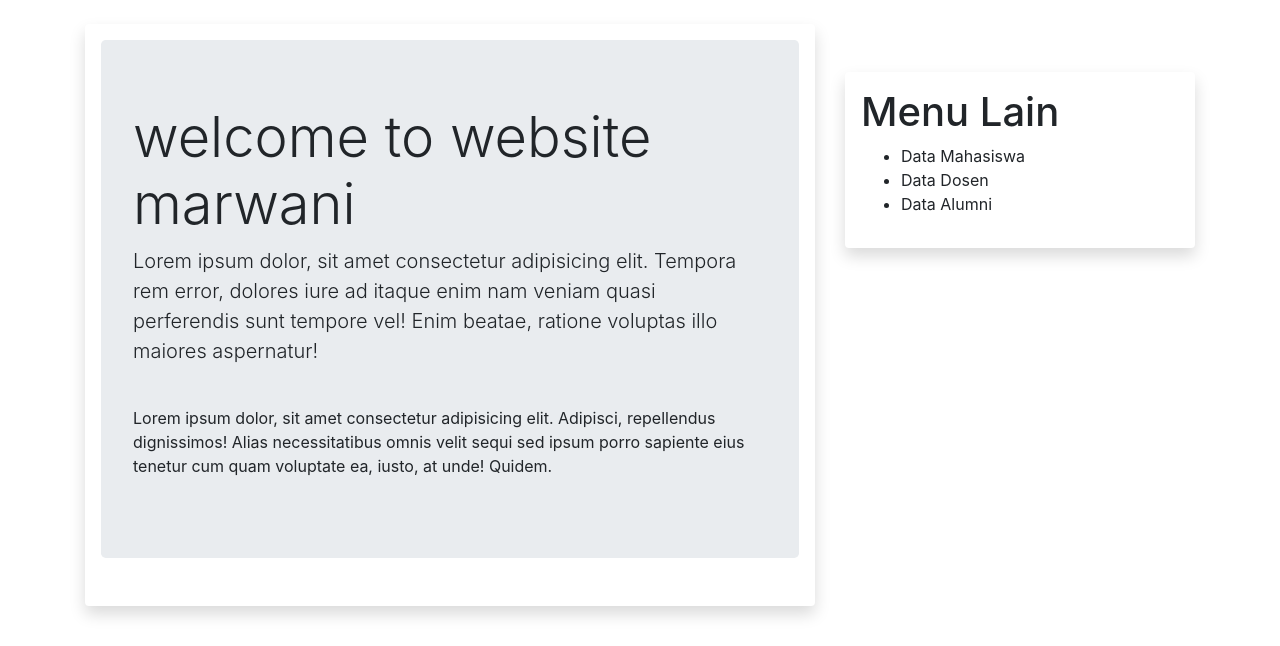
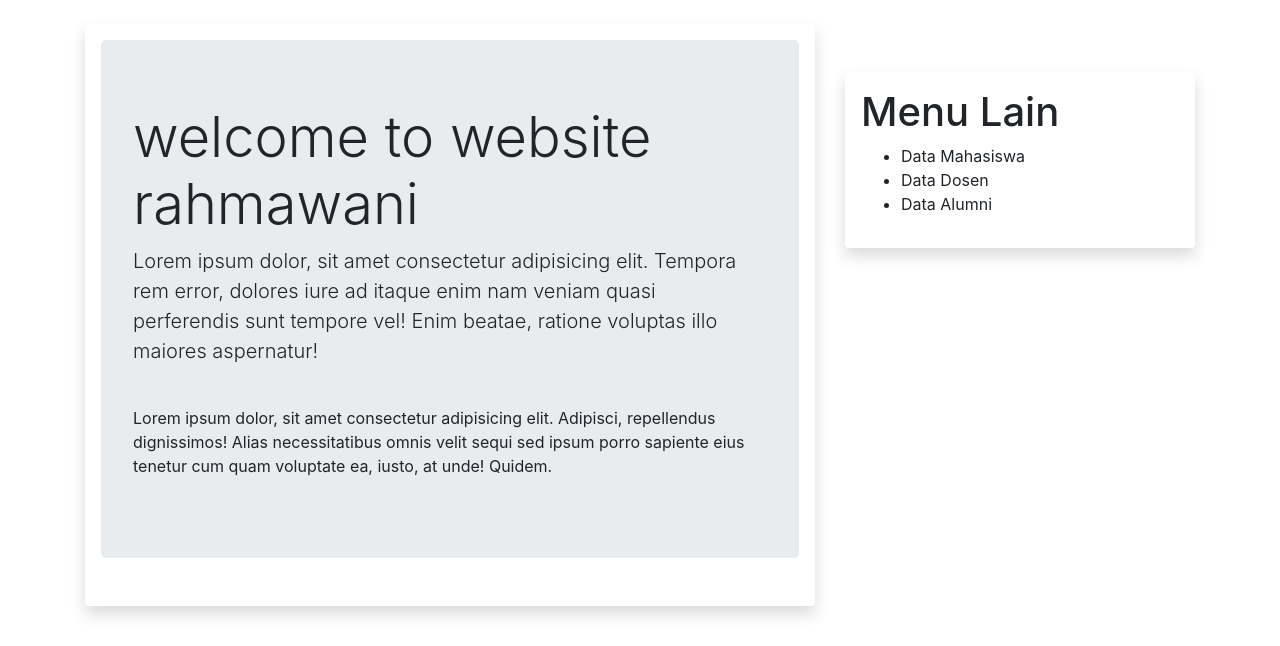
Before and after one commit to Nuria2504/marwani, a Python web app: template sim/templates/home.html in a window 1280 px wide. Shown: the part 56-702 px from the top of the page. Run offline with Jinja, Linux system fonts and the light colour scheme; the template is opened without the code that fills it, so the values that code supplies are empty.

Commit message:
mengubah

```diff
--- a/sim/templates/home.html
+++ b/sim/templates/home.html
@@ -3,7 +3,7 @@
 
 {% block konten %}
 <div class="jumbotron">
-    <h1 class="display-4">welcome to website marwani</h1>
+    <h1 class="display-4">welcome to website rahmawani</h1>
     <p class="lead">Lorem ipsum dolor, sit amet consectetur adipisicing elit. Tempora rem error, dolores iure ad itaque
         enim nam veniam quasi perferendis sunt tempore vel! Enim beatae, ratione voluptas illo maiores aspernatur!</p>
     <br>
```
